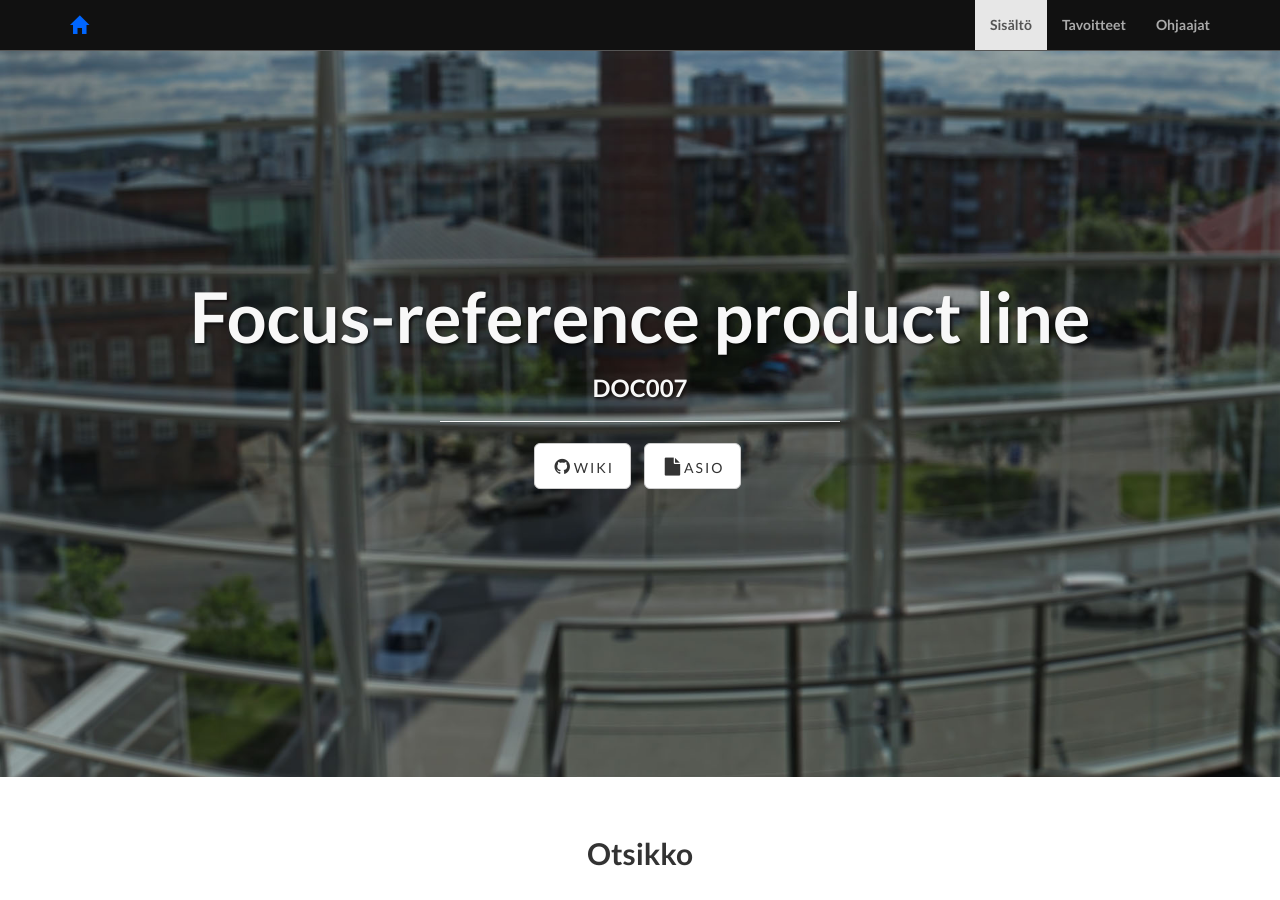
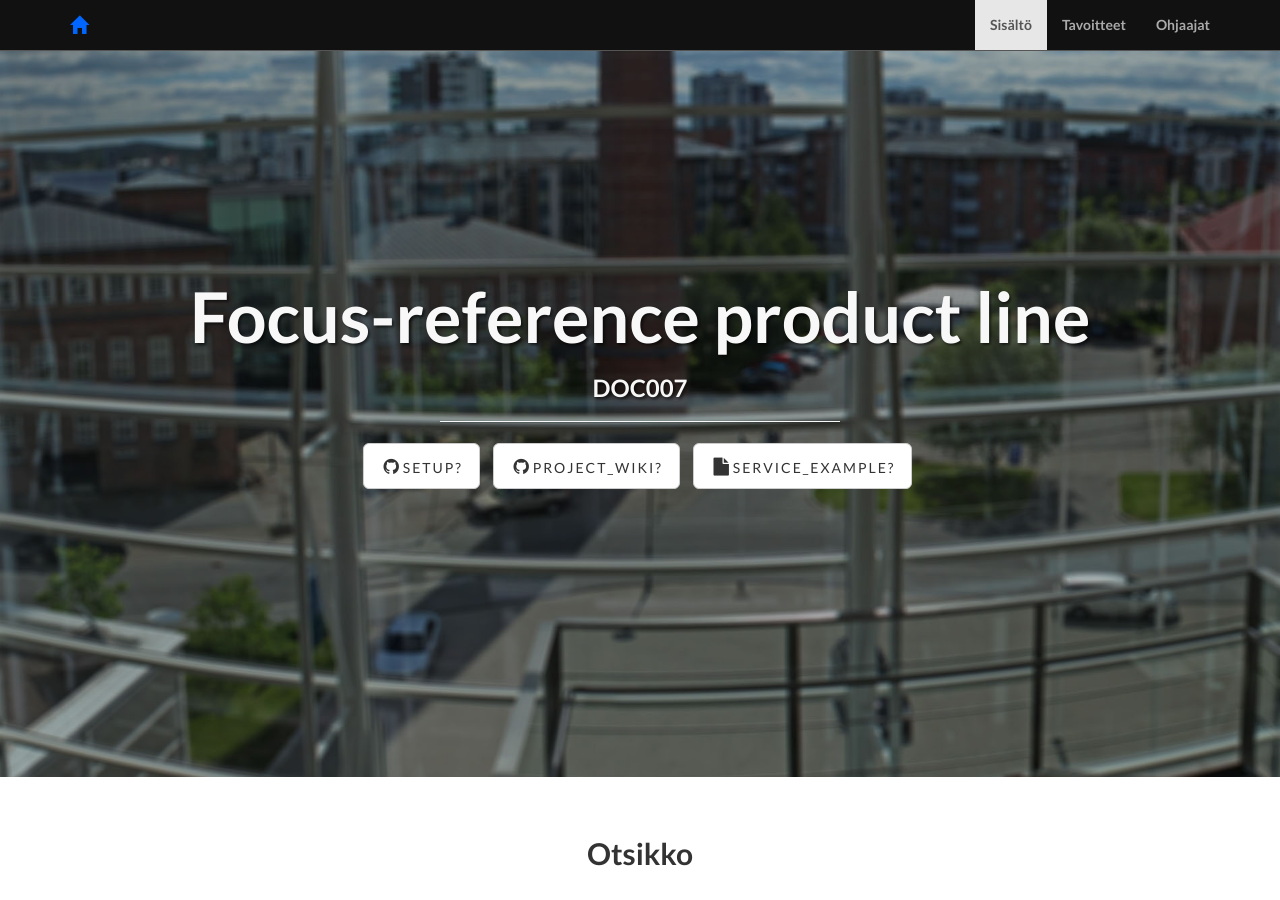
Before and after one commit to simosika/DOC007-reference-of-the-product-line, a Jekyll site: the page built from index.html, in a window 1280 px wide and 900 px high. Built offline with Jekyll 4.4.1, drawn with Linux system fonts in a browser that asks for light colours.

Commit message:
Update _config.yml

```diff
--- a/_config.yml
+++ b/_config.yml
@@ -3,7 +3,7 @@
 # ----------------------- #
 
 url: https://github.com/JAMK-IT/template-course/wiki
-title: Templaattikurssi
+title: Reference of the product line
 email: your-email@domain.com
 author: JAMK-IT
 description: > # "Write an awesome description for your new site here.
@@ -26,9 +26,12 @@ permalink: pretty
 # ----------------------- #
 
 social:
-  - title: wiki
-    url: https://github.com/JAMK-IT/template-course/wiki
+  - title: setup?
+    url: https://github.com/JAMK-IT/DOC007-reference-of-the-product-line/wiki
     icon: fa fa-github fa-fw
-  - title: asio
-    url: https://asio.jamk.fi/pls/asio/asio_ectskuv1.kurssin_ks?ktun=TTOS0100&knro=&noclose=%20&lan=fi
+  - title: project_wiki?
+    url: https://github.com/JAMK-IT/DOC007-reference-of-the-product-line/wiki
+    icon: fa fa-github fa-fw
+  - title: service_example?
+    url: https://github.com/JAMK-IT/DOC007-reference-of-the-product-line/
     icon: fa fa-file fa-fw
```
